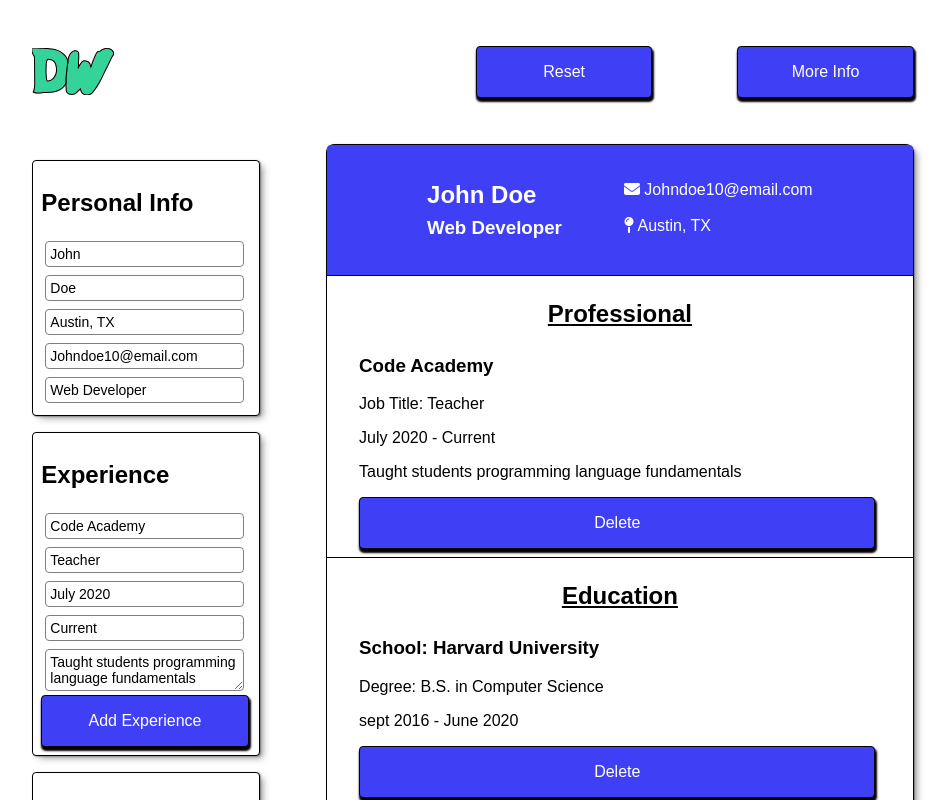
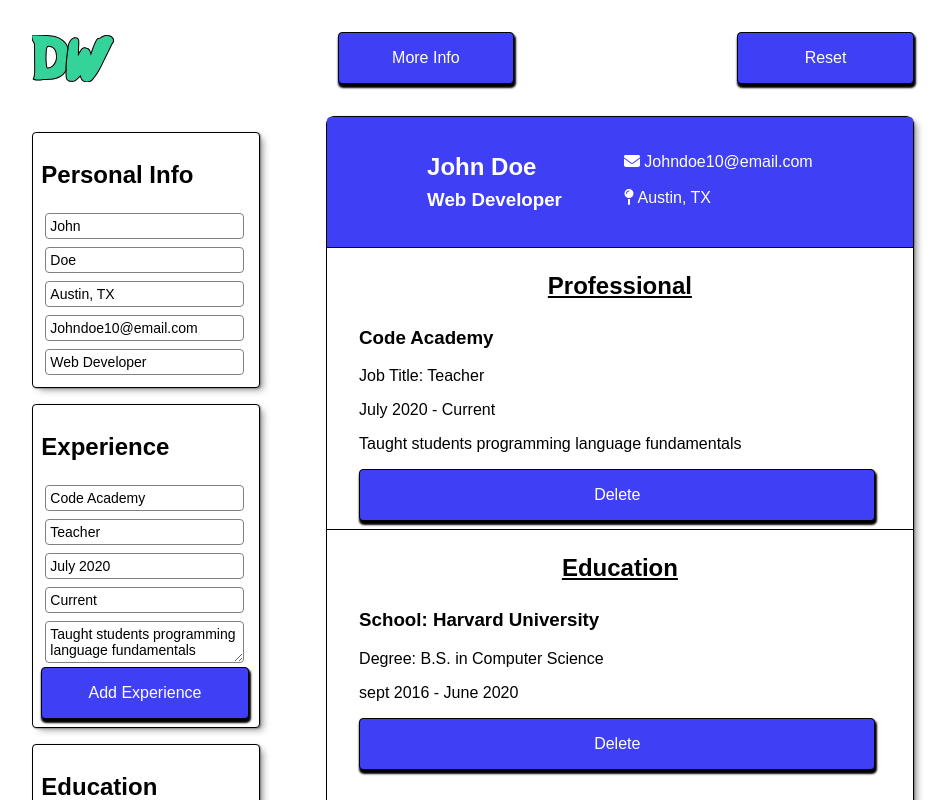
Before and after one commit to Dillonpw/cv-template, a React (Vite) app: page / in a window 1280 px wide. Shown: the top 800 px of the page, without its empty margins (167-1119 px from the left). Built offline with nearby package versions, Linux system fonts and the light colour scheme.

Commit message:
changed header

```diff
--- a/src/header.jsx
+++ b/src/header.jsx
@@ -11,16 +11,16 @@ export default function Header() {
     return (
         <div className="header">
             <img src={logo} alt="Logo" />
-            <h1>CV Template</h1>
+            <button className="headBtn" onClick={handleMoreInfo}>
+                More Info
+            </button>
             <button
                 className="headBtn"
                 onClick={() => window.location.reload()}
             >
                 Reset
             </button>
-            <button className="headBtn" onClick={handleMoreInfo}>
-                More Info
-            </button>
+
         </div>
     );
 }
```
